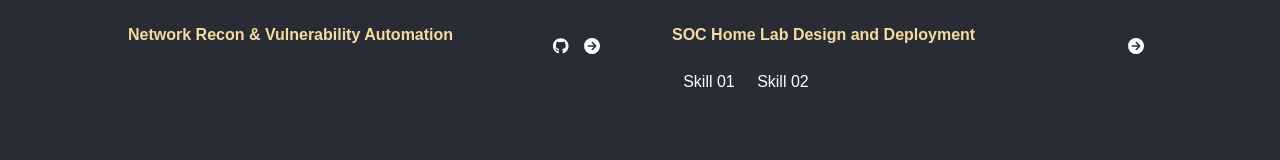
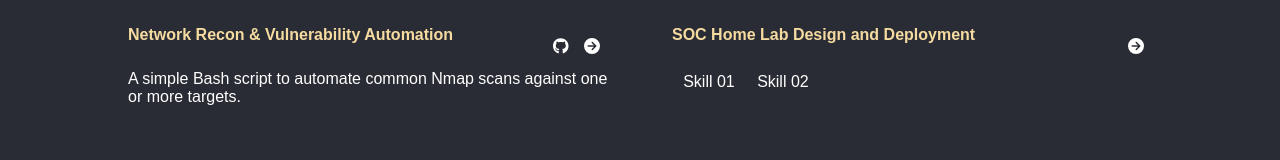
Before and after one commit to 0x4xel0rd/0x4xel0rd.github.io, a React (Vite) app: page /projects in a window 1280 px wide. Shown: the part 240-400 px from the top of the page. Built offline with nearby package versions, Linux system fonts and the light colour scheme.

Commit message:
Update projects.ts

```diff
--- a/src/data/projects.ts
+++ b/src/data/projects.ts
@@ -19,7 +19,7 @@ export const projects: ProjectData[] = [
     img: "123",
     github: "https://github.com/0x4xel0rd/PortRecon",
     live: "",
-    shortDesc: "",
+    shortDesc: "A simple Bash script to automate common Nmap scans against one or more targets.",
     desc: "",
     skills: ["", ""],
     medium: "",
```
